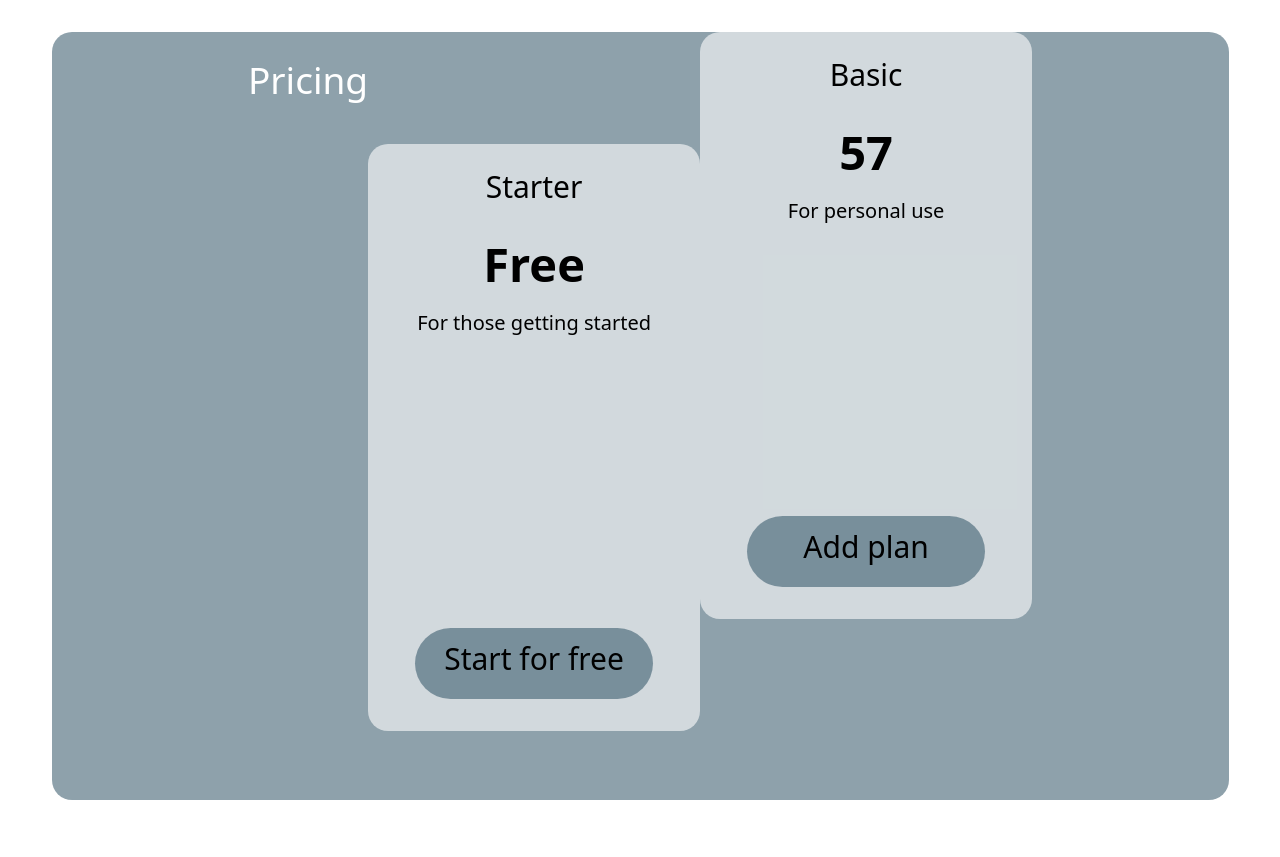
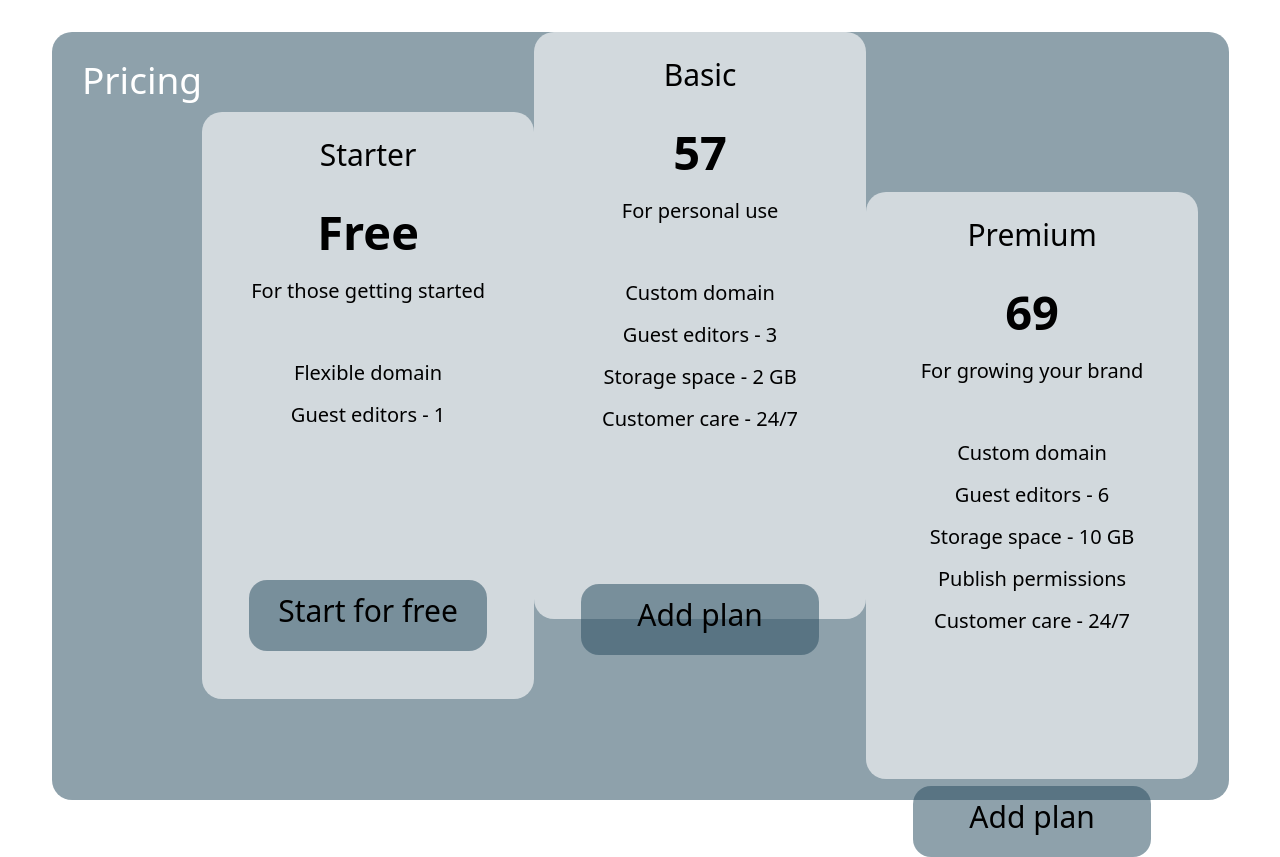
Before and after one commit to webAhead1/flexible, a Vue app: page / in a window 1280 px wide. Before the commit the page ends 832 px from the top, so only its background shows below. Built offline with nearby package versions, Linux system fonts and the light colour scheme; the HTML template or start-up script is replaced by a standard one.

Commit message:
adding the offers

```diff
--- a/src/components/Pricing.vue
+++ b/src/components/Pricing.vue
@@ -3,7 +3,7 @@
     <div class="bg-[#2B4F6087] w-[1177px] h-[768px] rounded-[20px]">
       <div class="flex justify-center">
         <div class="text-white align-center text-[37px] pt-5">Pricing</div>
-        <span class="pt-28">
+        <span class="pt-20">
           <PricingCard
             :name="name[0]"
             :price="price[0]"
@@ -12,12 +12,21 @@
             :buttonText="buttonText[0]"
           />
         </span>
-        <span class="pt-50">
+        <span class="pt-35">
           <PricingCard
             :name="name[1]"
             :price="price[1]"
             :sentence="sentence[1]"
             :offers="offers[1]"
+            :buttonText="buttonText[1]"
+          />
+        </span>
+        <span class="pt-40">
+          <PricingCard
+            :name="name[2]"
+            :price="price[2]"
+            :sentence="sentence[2]"
+            :offers="offers[2]"
             :buttonText="buttonText[1]"
           />
         </span>
--- a/src/components/PricingCard.vue
+++ b/src/components/PricingCard.vue
@@ -4,8 +4,11 @@
       <div class="cardName">{{ name }}</div>
       <div class="cardPrice">{{ price }}</div>
       <div class="cardSentence">{{ sentence }}</div>
-      <div class="flex justify-center pt-[290px]">
-        <div class="bg-[#2B4F6087] rounded-[70px] w-[238px] h-[71px]">
+      <div class="pt-10">
+        <div class="cardOffers" v-for="offer in offers">{{ offer }}</div>
+      </div>
+      <div class="flex justify-center pt-[150px]">
+        <div class="bg-[#2B4F6087] rounded-[18px] w-[238px] h-[71px]">
           <div class="cardButton">{{ buttonText }}</div>
         </div>
       </div>
--- a/src/style.css
+++ b/src/style.css
@@ -11,6 +11,9 @@
 .cardSentence {
   @apply flex justify-center pt-2 text-black text-[20px];
 }
+.cardOffers {
+  @apply flex justify-center pt-3 text-black text-[20px];
+}
 .cardButton {
   @apply flex justify-center pt-2 text-black text-[30px];
 }
```
